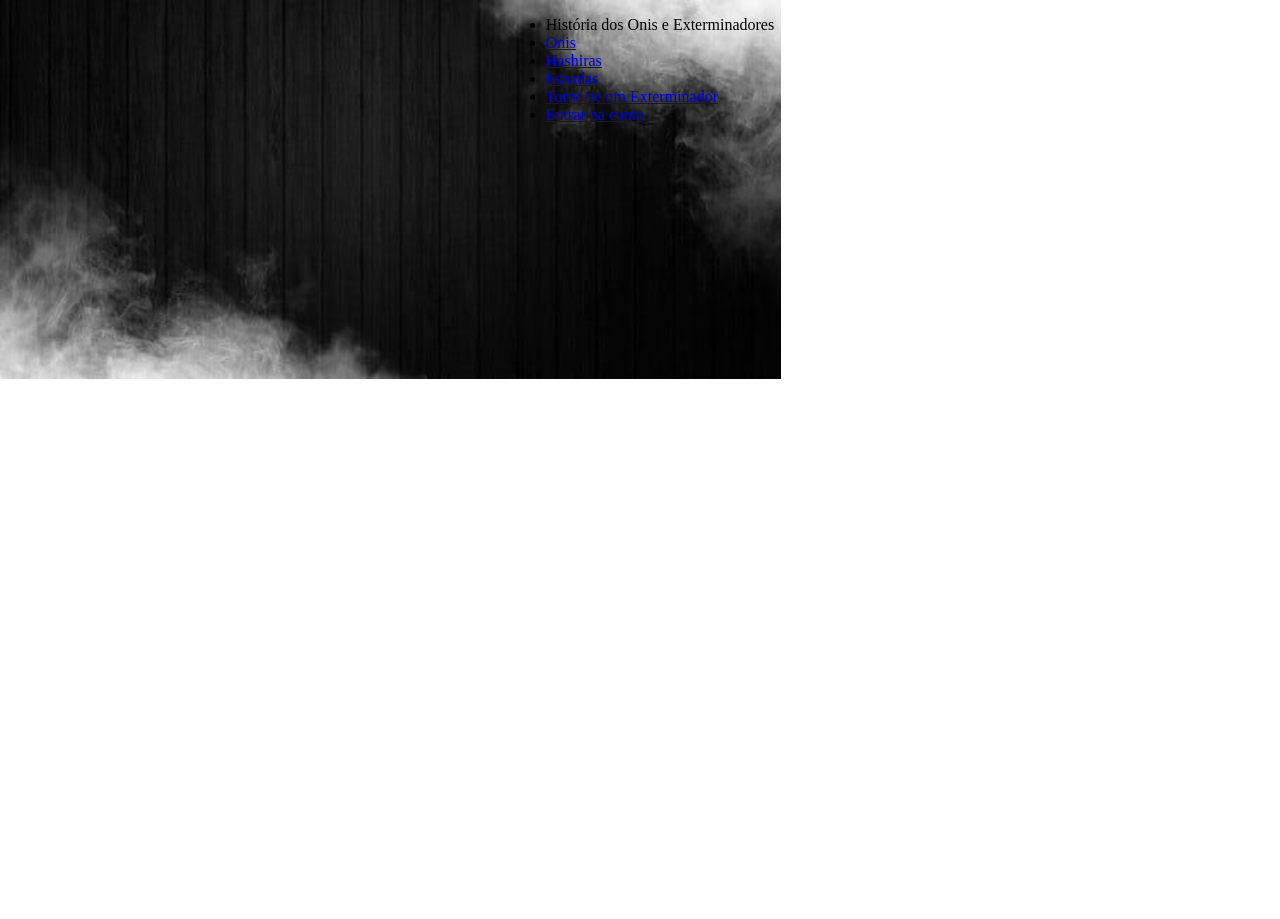
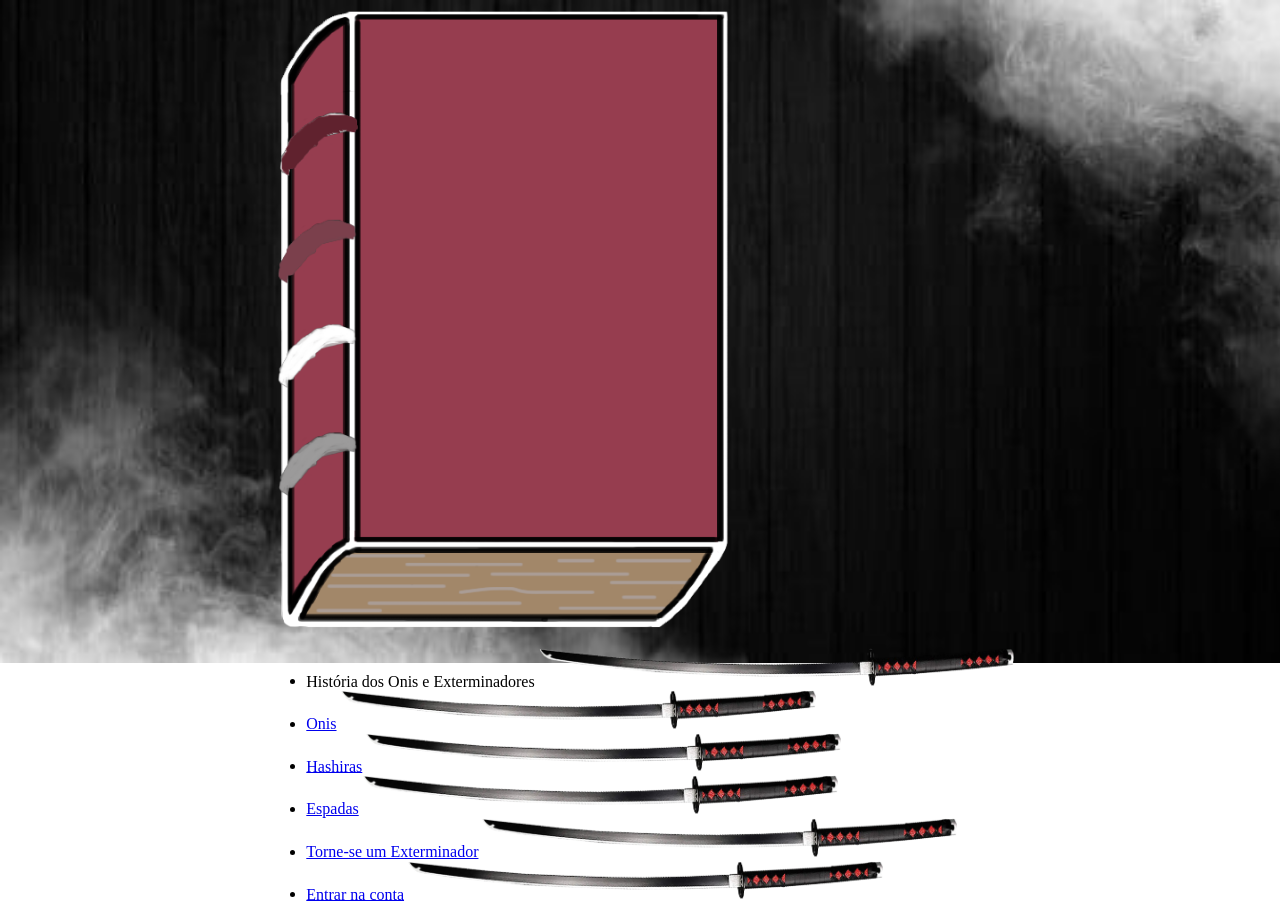
Before and after one commit to DiigoTardeo/ProjetoIndividual-KimetsuNoYaiba, a website: page web-data-viz-main/site/public/index.html in a window 1280 px wide. Before the commit the page ends 800 px from the top, so only its background shows below. Drawn offline with Linux system fonts and the light colour scheme.

Commit message:
adicionando as espadas testes

```diff
--- a/web-data-viz-main/site/public/css/style-gerais.css
+++ b/web-data-viz-main/site/public/css/style-gerais.css
@@ -7,7 +7,7 @@ body {
   padding: 0;
   background-image: url("../assets/img/Background/Smoke3.jpg");
   background-repeat: no-repeat;
-  background-size: 781px 379px;
+  background-size: 1366px 663px;
 }
 
 .container-principal{
@@ -15,3 +15,7 @@ body {
   align-items: center;
   justify-content: center;
 }
+
+.home-Book img{
+  width: 475px;
+}
--- a/web-data-viz-main/site/public/index.html
+++ b/web-data-viz-main/site/public/index.html
@@ -9,34 +9,41 @@
 </head>
 <body>
     <div class="container-principal">
-        <div class="diario">
-            <!-- <img src="./assets/img/Background/Smoke3.jpg" alt=""> -->
-        </div>
-        <div class="espadas-acesso">
+
+        <div class="home-Book">
+            <img src="./assets/img/Background/Book_SemEspacamento.png" id="img-book">
+
+            <!-- <div class="espadas-acesso"> -->
                 <ul class="espadas">
                     <li class="espada-historia">
                         <a> História dos Onis e Exterminadores </a>
+                        <img src="./assets/img/Espadas/Espada_Teste.png" alt="">
                     </li>
                     <li class="espada-onis">
                         <a href="./PgOnis.html"> Onis</a>
+                        <img src="./assets/img/Espadas/Espada_Teste.png" alt="">
                     </li>
                     <li class="espada-hashiras.html">
                         <a href="./PgHashiras.html">Hashiras</a>
+                        <img src="./assets/img/Espadas/Espada_Teste.png" alt="">
                     </li>
                     <li class="espada-espadas">
                         <a href="./PgEspadas.html">Espadas</a>
+                        <img src="./assets/img/Espadas/Espada_Teste.png" alt="">
                     </li>
                     <li class="espada-formulario">
                         <a href="./cadastro.html">Torne-se um Exterminador</a>
+                        <img src="./assets/img/Espadas/Espada_Teste.png" alt="">
                     </li>
                     <li class="espada-login">
                         <a href="./login.html">Entrar na conta</a>
+                        <img src="./assets/img/Espadas/Espada_Teste.png" alt="">
                     </li>
                 </ul>
+            <!-- </div> -->
         </div>
-        <div class="img-book">
-            <img src="" alt="">
-        </div>
+
+
     </div>
 </body>
 </html>
```
Also changed, not shown: web-data-viz-main/site/public/assets/img/Background/Book_SemEspacamento.png (added), web-data-viz-main/site/public/assets/img/Espadas/51GOUuvZhKL._AC_SL1200_.jpg (added), web-data-viz-main/site/public/assets/img/Espadas/Espada_Teste.png (added), 2 other files. Lines whose indentation alone changed are shown as unchanged.
